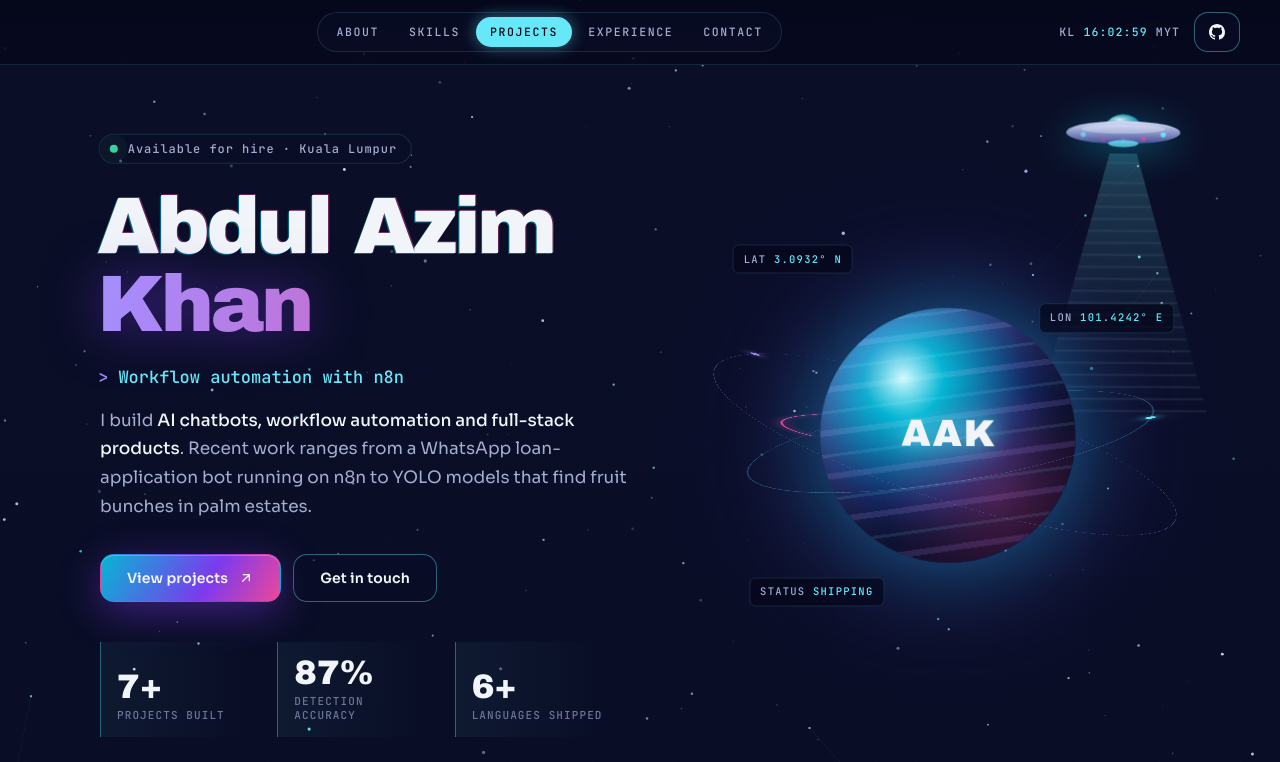
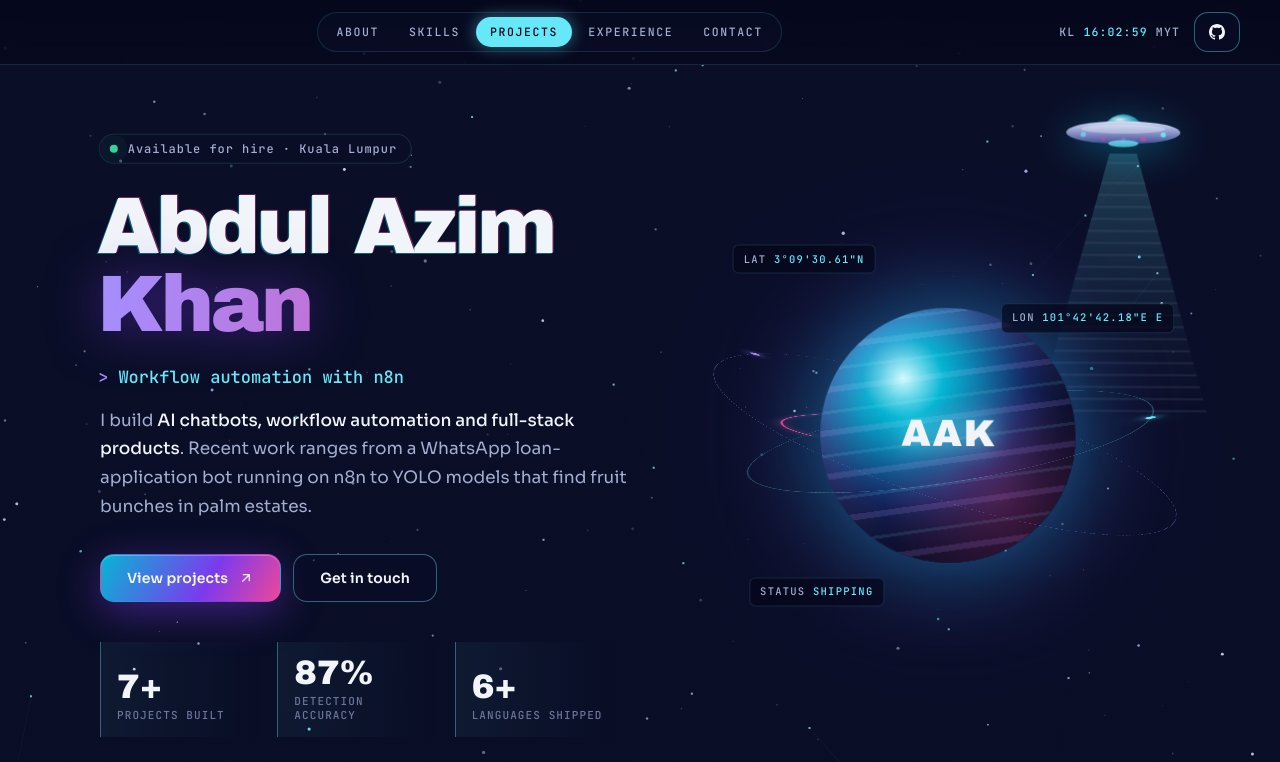
Before and after one commit to abdulazimkhan26/aakStack.is-a.dev, a React (Vite) app: page / in a window 1280 px wide. Shown: the top 762 px of the page. Built offline with nearby package versions, Linux system fonts and the light colour scheme; a web font is replaced by a local one.

Commit message:
Update Hero.jsx

```diff
--- a/src/components/Hero.jsx
+++ b/src/components/Hero.jsx
@@ -102,8 +102,8 @@ export default function Hero() {
               <div className="planet"><span>AAK</span></div>
               <div className="ring ring-c" />
             </div>
-            <div className="tag tag-1 depth" style={{ '--d': '-18' }}>Lat <b>3.0932° N</b></div>
-            <div className="tag tag-2 depth" style={{ '--d': '-26' }}>Lon <b>101.4242° E</b></div>
+            <div className="tag tag-1 depth" style={{ '--d': '-18' }}>Lat <b>3°09'30.61"N</b></div>
+            <div className="tag tag-2 depth" style={{ '--d': '-26' }}>Lon <b>101°42'42.18"E E</b></div>
             <div className="tag tag-3 depth" style={{ '--d': '-12' }}>Status <b>Shipping</b></div>
           </div>
         </div>
```
